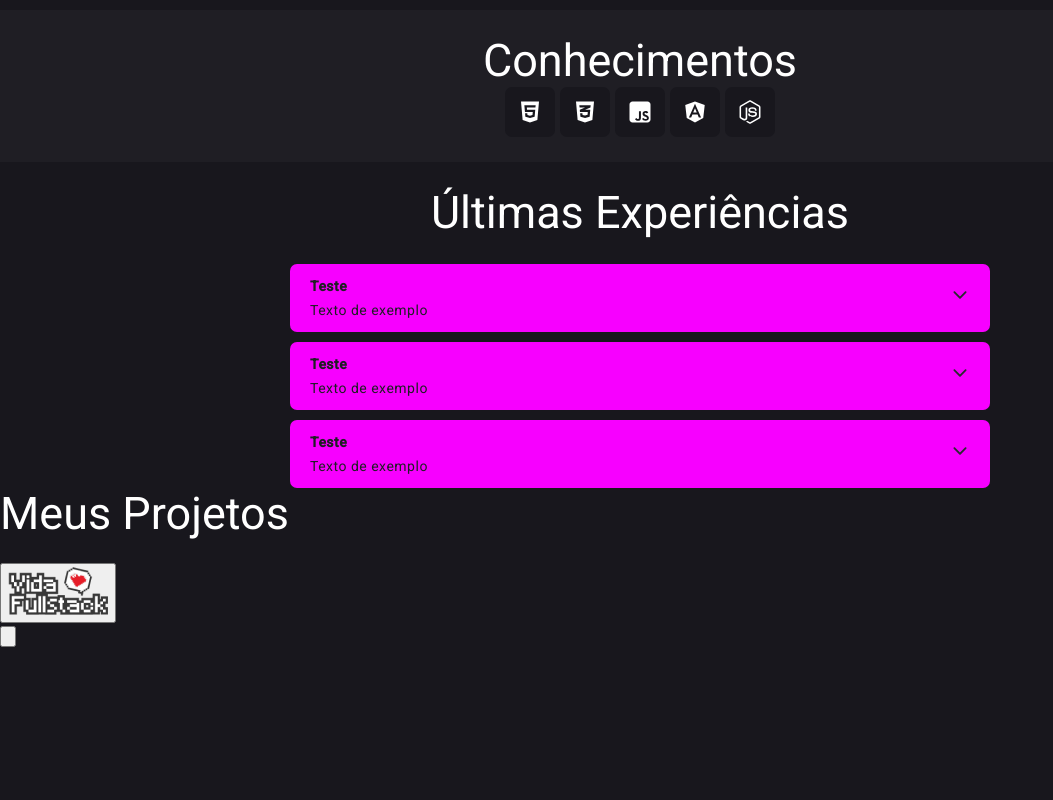
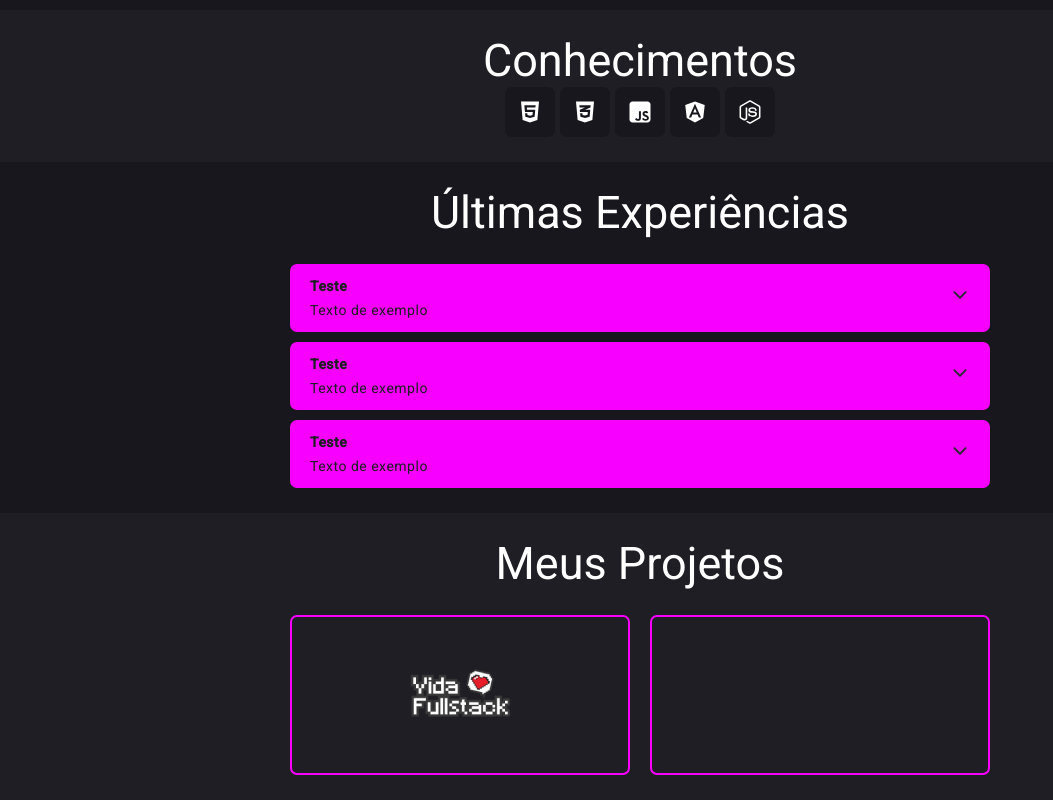
Before and after one commit to giovanasilverio/portifolio, an Angular app: page / in a window 1280 px wide. Shown: the part 579-1379 px from the top of the page, without its empty margins (0-1053 px from the left). Before the commit the page ends 1227 px from the top, so only its background shows below. Built offline with nearby package versions, Linux system fonts and the light colour scheme.

Commit message:
criação do dialog

```diff
--- a/src/app/modules/app.module.ts
+++ b/src/app/modules/app.module.ts
@@ -9,6 +9,7 @@ import { KnowledgeComponent } from './portifolio/components/knowledge/knowledge.
 import { ExperiencesComponent } from './portifolio/components/experiences/experiences.component';
 import { ProjectsComponent } from './portifolio/components/projects/projects.component';
 import { provideAnimationsAsync } from '@angular/platform-browser/animations/async';
+import { DialogProjectsComponent } from './portifolio/components/dialog/dialog-projects/dialog-projects.component';
 
 @NgModule({
   declarations: [
@@ -17,7 +18,8 @@ import { provideAnimationsAsync } from '@angular/platform-browser/animations/asy
     HomeComponent,
     KnowledgeComponent,
     ExperiencesComponent,
-    ProjectsComponent
+    ProjectsComponent,
+    DialogProjectsComponent
   ],
   imports: [
     BrowserModule,
--- /dev/null
+++ b/src/app/modules/portifolio/components/dialog/dialog-projects/dialog-projects.component.html
@@ -0,0 +1 @@
+<p>dialog-projects works!</p>
--- a/src/app/modules/portifolio/components/projects/projects.component.html
+++ b/src/app/modules/portifolio/components/projects/projects.component.html
@@ -3,7 +3,7 @@
     <ul>
         @for (item of arrayProjects(); track item) {
             <li>
-                <button>
+                <button (click)="openDialog(item)">
                     <img
                         [src]="item.src"
                         [alt]="item.alt"
--- a/src/app/modules/portifolio/components/projects/projects.component.scss
+++ b/src/app/modules/portifolio/components/projects/projects.component.scss
@@ -0,0 +1,49 @@
+:host{
+    margin-top: 25px;
+    padding: 25px 0;
+    display: flex;
+    flex-direction: column;
+    align-items: center;
+    justify-content: center;
+    background: var(--black-010);
+
+    h2{
+        text-align: center;
+        margin: 0 0 25px 0;
+    }
+
+    ul{
+        display: flex;
+        flex-wrap: wrap;
+        justify-content: center;
+        align-items: center;
+        gap: 20px;
+
+        li{
+            flex: 20%;
+            height: 160px;
+
+            button{
+                width: 100%;
+                height: 100%;
+                cursor: pointer;
+                background: var(--black-010);
+                border: 2px solid var(--primary-color);
+                border-radius: 7px;
+                transition: 0.5s;
+
+                &:hover{
+                    background: var(--primary-color);
+                }
+            }
+        }
+    }
+
+    @media (max-width: 750px){
+        ul li{
+            flex: 100%;
+        }
+    }
+
+
+}
--- a/src/app/modules/portifolio/components/projects/projects.component.ts
+++ b/src/app/modules/portifolio/components/projects/projects.component.ts
@@ -1,5 +1,9 @@
-import { Component, signal } from '@angular/core';
+import { Component, inject, signal } from '@angular/core';
 import { IProjects } from '../../interface/IProjects.interface';
+import {MatDialog, MatDialogModule} from '@angular/material/dialog';
+import { EDialogPanelClass } from '../../enum/EDialogPanelClass.enum';
+import { DialogProjectsComponent } from '../dialog/dialog-projects/dialog-projects.component';
+
 
 @Component({
   selector: 'app-projects',
@@ -7,6 +11,7 @@ import { IProjects } from '../../interface/IProjects.interface';
   styleUrl: './projects.component.scss'
 })
 export class ProjectsComponent {
+  #dialog = inject(MatDialog);
   public arrayProjects = signal<IProjects[]>([
     {
       src: 'assets/img/projects/vfull.png',
@@ -23,6 +28,13 @@ export class ProjectsComponent {
       ]
     }
 
-    ]);
+    ])
+
+    public openDialog(data: IProjects) {
+      this.#dialog.open(DialogProjectsComponent, {
+        data,
+        panelClass: EDialogPanelClass.PROJECTS,
+      });
+    }
 
 }
--- /dev/null
+++ b/src/app/modules/portifolio/enum/EDialogPanelClass.enum.ts
@@ -0,0 +1,3 @@
+export enum EDialogPanelClass {
+  PROJECTS = 'dialog-container',
+}
```
Also changed, not shown: src/app/modules/portifolio/components/dialog/dialog-projects/dialog-projects.component.ts (added, +10 -0 lines), src/app/modules/portifolio/components/dialog/dialog-projects/dialog-projects.component.scss (added), 1 other file (tests, documents, lock files or other folders).
